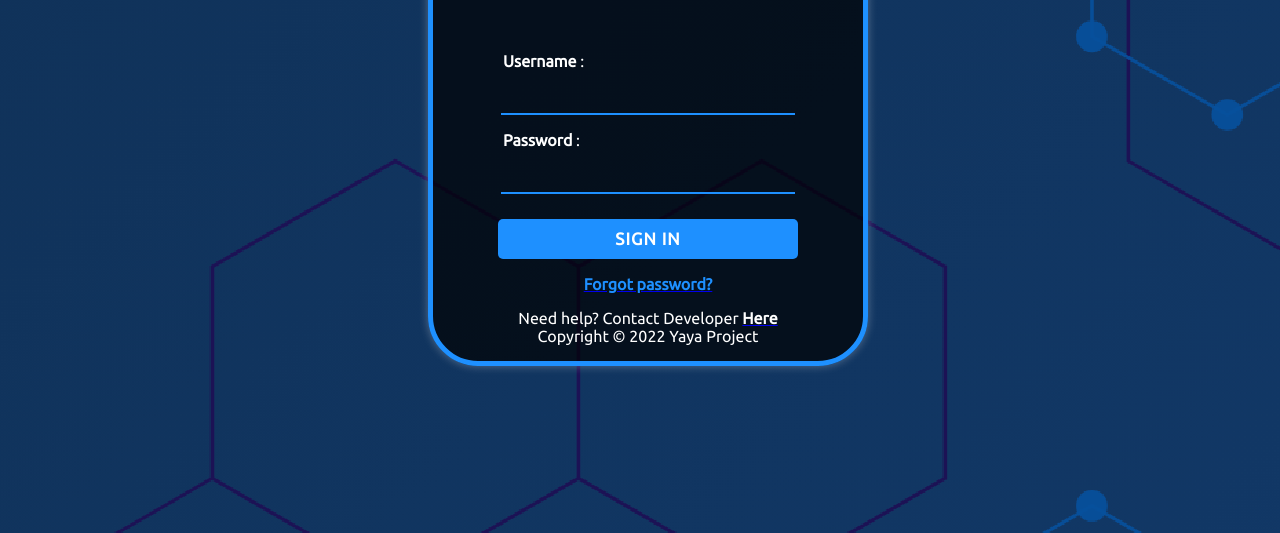
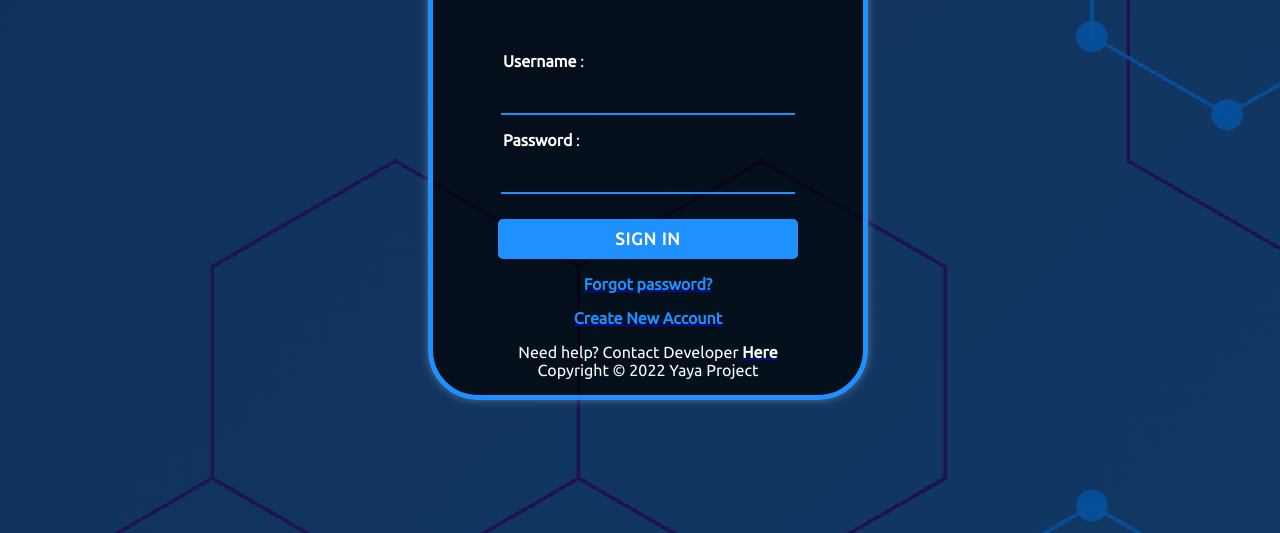
Before and after one commit to YayaProject/Form-Login, a plain HTML site: page index.html in a window 1280 px wide. Shown: the part 283-816 px from the top of the page. Drawn offline with Linux system fonts and the light colour scheme; some packages are replaced by stand-ins of ours; a script that the page names is missing.

Commit message:
Update index.html

```diff
--- a/index.html
+++ b/index.html
@@ -58,6 +58,9 @@
         <a href="forgot-password.html" target="_blank"
           ><p id="popup"><strong>Forgot password?</strong></p></a
         >
+        <a href="sign-up.html" target="_blank"
+          ><p id="popup"><strong>Create New Account</strong></p></a
+        >
         <p>
           Need help? Contact Developer
           <a href="https://wa.me/6287873520868"
```
